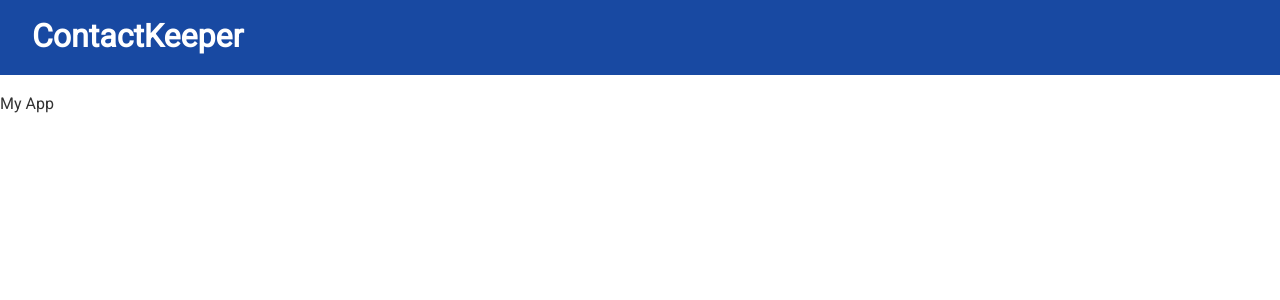
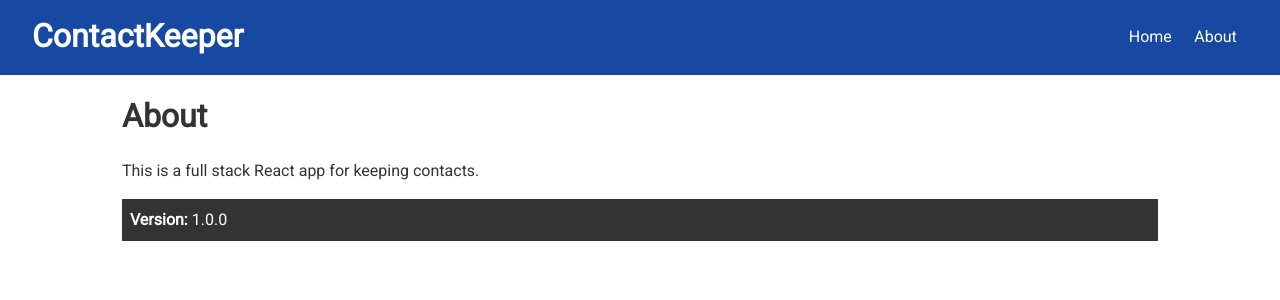
Before and after one commit to darrenbarklie/react-contact-keeper, a React (Create React App) app in the folder client/: page /about in a window 1280 px wide. Shown: the top 300 px of the page. Built offline with nearby package versions, Linux system fonts and the light colour scheme; the HTML template or start-up script is replaced by a standard one.

Commit message:
Config router

```diff
--- a/client/src/App.js
+++ b/client/src/App.js
@@ -1,13 +1,23 @@
-import React from 'react'
+import React, { Fragment } from 'react'
+import { BrowserRouter as Router, Route, Switch } from 'react-router-dom'
 import Navbar from './components/layout/Navbar'
+import Home from './components/pages/Home'
+import About from './components/pages/About'
 import './App.css'
 
 const App = () => {
   return (
-    <div className="App">
-      <Navbar />
-      My App
-    </div>
+    <Router>
+      <Fragment>
+        <Navbar />
+        <div className="container">
+          <Switch>
+            <Route exact path="/" component={Home} />
+            <Route exact path="/about" component={About} />
+          </Switch>
+        </div>
+      </Fragment>
+    </Router>
   )
 }
 
--- a/client/src/components/layout/Navbar.js
+++ b/client/src/components/layout/Navbar.js
@@ -1,5 +1,6 @@
 import React from 'react'
 import PropTypes from 'prop-types'
+import { Link } from 'react-router-dom'
 
 const Navbar = ({ title, icon }) => {
   return (
@@ -7,6 +8,12 @@
       <h1>
         <i className={icon} /> {title}
       </h1>
+      <ul>
+        <li>
+          <Link to="/">Home</Link>
+          <Link to="/about">About</Link>
+        </li>
+      </ul>
     </div>
   )
 }
--- /dev/null
+++ b/client/src/components/pages/About.js
@@ -0,0 +1,17 @@
+import React from 'react'
+
+const About = () => {
+  return (
+    <div>
+      <h1>About</h1>
+      <p className="my-1">
+        This is a full stack React app for keeping contacts.
+      </p>
+      <p className="bg-dark p">
+        <strong>Version: </strong> 1.0.0
+      </p>
+    </div>
+  )
+}
+
+export default About
--- /dev/null
+++ b/client/src/components/pages/Home.js
@@ -0,0 +1,11 @@
+import React from 'react'
+
+const Home = () => {
+  return (
+    <div>
+      <h1>Home</h1>
+    </div>
+  )
+}
+
+export default Home
```
